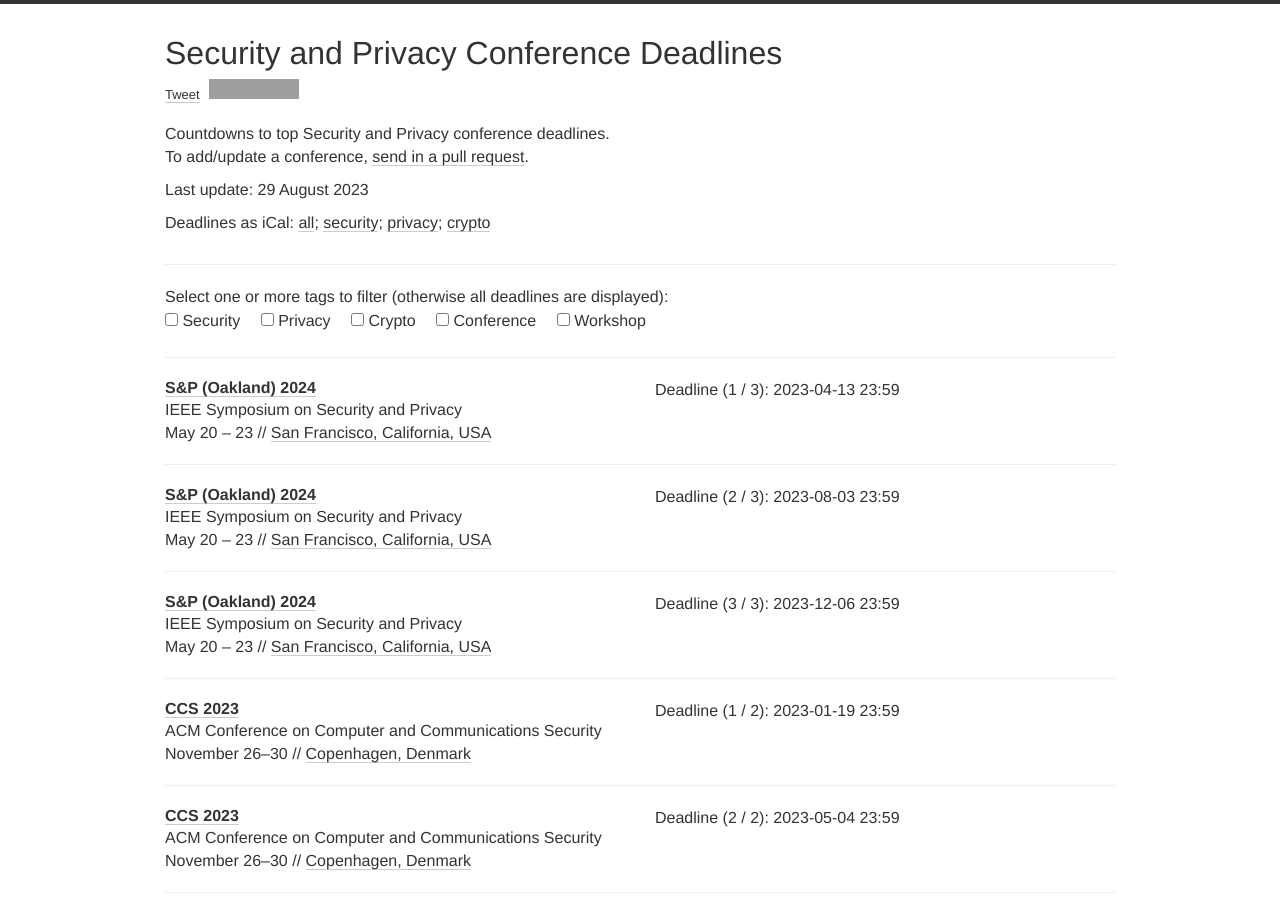
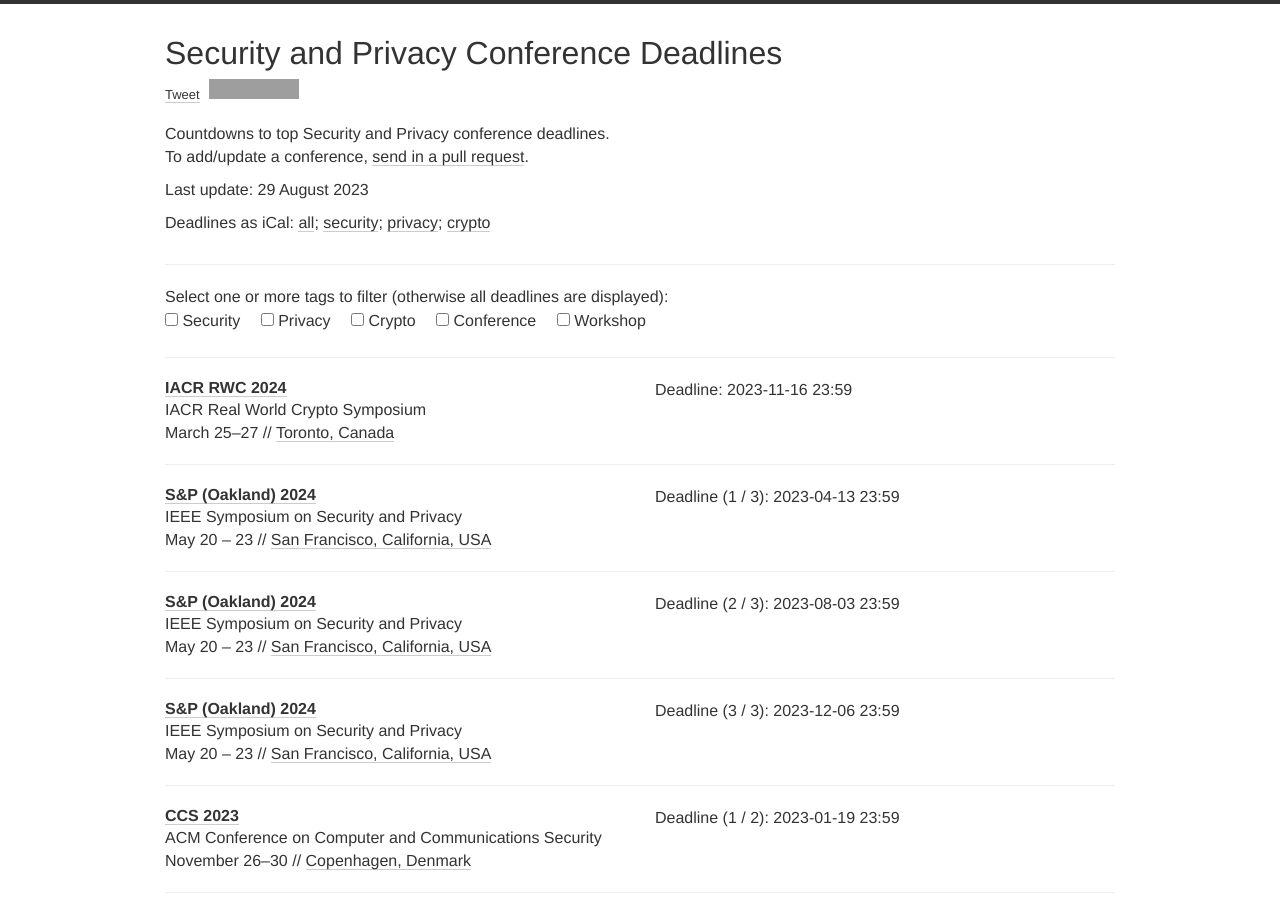
Before and after one commit to sec-deadlines/sec-deadlines.github.io, a Jekyll site: the page built from index.html, in a window 1280 px wide and 900 px high. Built offline with Jekyll 4.4.1, drawn with Linux system fonts in a browser that asks for light colours; nearby versions of some CDN libraries; comment, search, counter and statistics services are not loaded; grey boxes are pictures that could not be loaded.

Commit message:
Update conferences.yml for IACR RWC 2024

```diff
--- a/_data/conferences.yml
+++ b/_data/conferences.yml
@@ -1,6 +1,16 @@
 ---
 
 # Security and Privacy
+
+- name: IACR RWC
+  description: IACR Real World Crypto Symposium
+  year: 2024
+  link: https://rwc.iacr.org/2024/
+  deadline:
+    - "2023-11-16 23:59"
+  date: March 25-27
+  place: Toronto, Canada
+  tags: [SEC, CRYPTO, CONF]
 
 - name: S&P (Oakland)
   year: 2024
```
